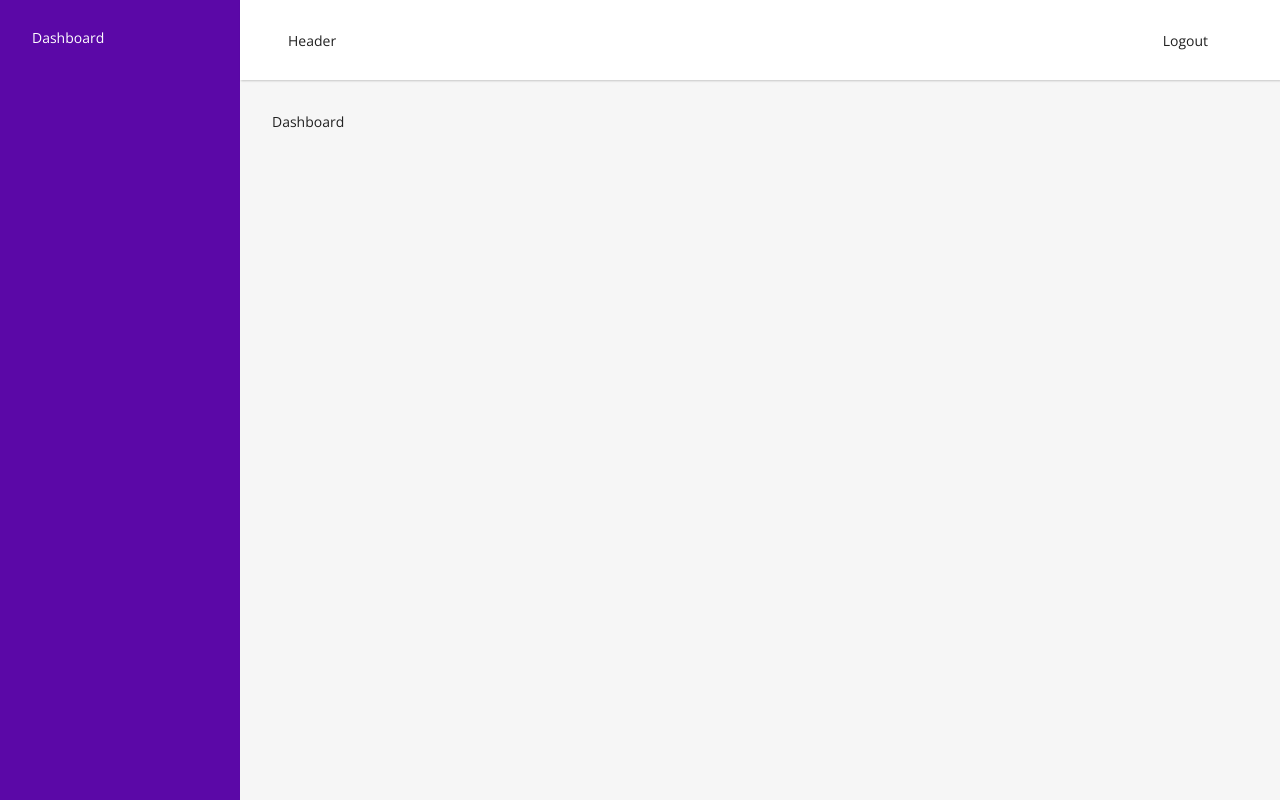
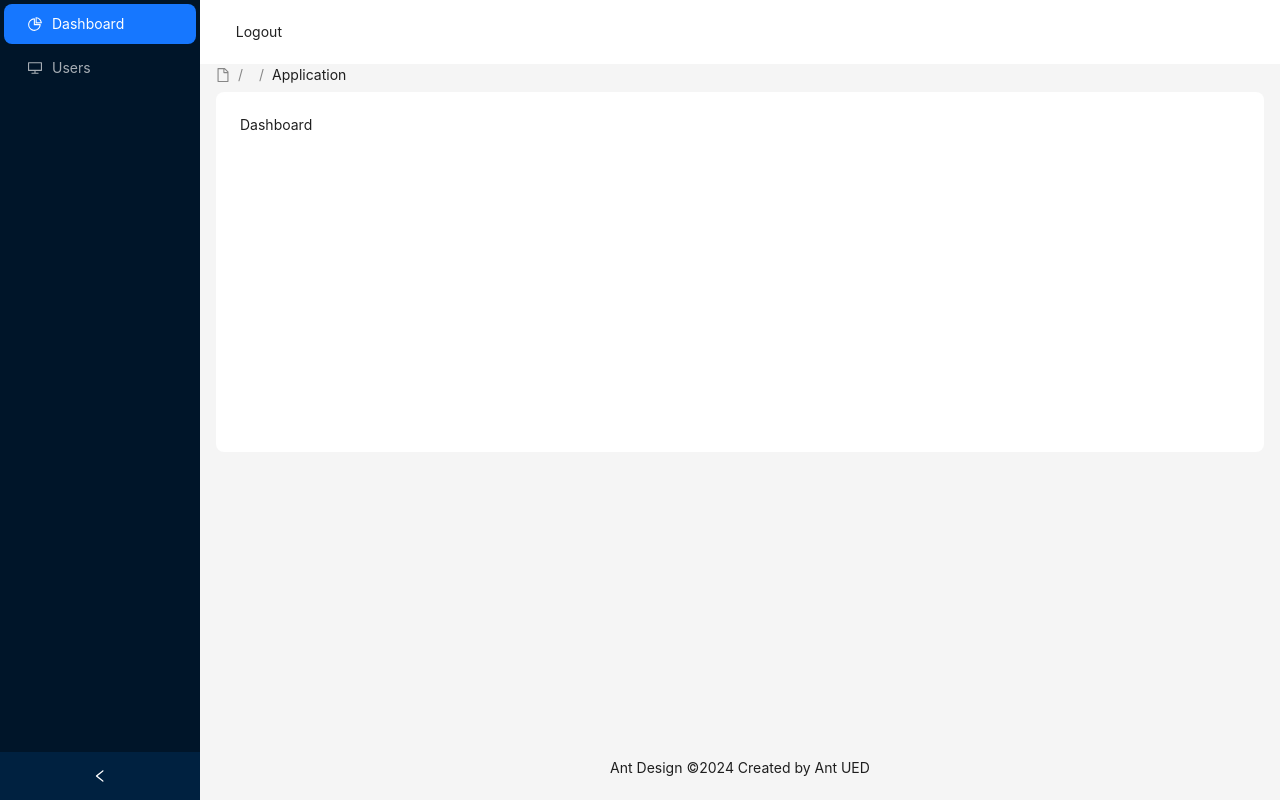
Before and after one commit to rahmatdeky/antrian, a React (Vite) app in the folder react-laravel11/: page /dashboard in a window 1280 px wide. Built offline with nearby package versions, Linux system fonts and the light colour scheme; no server answers; sample sign-in values are in the browser's storage.

Commit message:
install ant design DefaultLayout2 with ant design

```diff
--- a/react-laravel11/package.json
+++ b/react-laravel11/package.json
@@ -10,6 +10,8 @@
     "preview": "vite preview"
   },
   "dependencies": {
+    "@ant-design/icons": "^5.4.0",
+    "antd": "^5.19.3",
     "axios": "^1.7.2",
     "react": "^18.3.1",
     "react-dom": "^18.3.1",
--- a/react-laravel11/src/components/DefaultLayout.jsx
+++ b/react-laravel11/src/components/DefaultLayout.jsx
@@ -3,6 +3,7 @@ import { Link, Navigate, Outlet } from 'react-router-dom'
 import { useStateContext } from '../contexts/ContextProvider'
 import axiosClient from '../axios-client'
 import ProtectedLink from './ProtectedLink'
+import { Button } from "antd";
 
 export default function DefaultLayout() {
     const { user, token, notification, setUser, setToken, setNotification } = useStateContext()
@@ -29,8 +30,9 @@ export default function DefaultLayout() {
     return (
         <div id="defaultLayout" >
             <aside>
-                <Link to="/dashboard">Dashboard</Link>
-                {/* <ProtectedLink to="/dashboard" requiredAccess="">Dashboard</ProtectedLink> */}
+                <Link to="/dashboard">
+                    <Button type='primary'>Dashboard</Button>
+                </Link>
                 <ProtectedLink to="/users" requiredAccess="userManagement">Users</ProtectedLink>
             </aside>
             <div className='content'>
--- /dev/null
+++ b/react-laravel11/src/components/DefaultLayout2.jsx
@@ -0,0 +1,134 @@
+import React, { useState, useEffect } from 'react';
+import { Link, Navigate, Outlet, useNavigate } from 'react-router-dom'
+import { useStateContext } from '../contexts/ContextProvider'
+import axiosClient from '../axios-client'
+import ProtectedLink from './ProtectedLink'
+import {
+    DesktopOutlined,
+    FileOutlined,
+    PieChartOutlined,
+    TeamOutlined,
+    UserOutlined,
+} from '@ant-design/icons';
+import { Breadcrumb, Layout, Menu, theme } from 'antd';
+const { Header, Content, Footer, Sider } = Layout;
+
+const DefaultLayout2 = () => {
+    const { user, token, notification, setUser, setToken, setNotification } = useStateContext()
+    if (!token) {
+        return <Navigate to="/login" />
+    }
+    const navigate = useNavigate();
+
+    const onLogout = (e) => {
+        e.preventDefault()
+
+        axiosClient.post('/logout')
+            .then(() => {
+                setUser({})
+                setToken(null)
+            })
+    }
+
+    const onClick = (e) => {
+        const item = menus.find(item => item.key === e.key);
+        setBreadcrumMenu(item.label)
+        if (item) {
+            navigate(item.path)
+        }
+    }
+
+    useEffect(() => {
+        axiosClient.get('/user')
+            .then(({ data }) => {
+                setUser(data)
+            })
+    }, [])
+
+    const menus = [
+        {
+            label: 'Dashboard',
+            key: '1',
+            icon: <PieChartOutlined />,
+            path: '/dashboard'
+        },
+        {
+            label: 'Users',
+            key: '2',
+            icon: <DesktopOutlined />,
+            path: '/users'
+        }
+    ]
+    const [collapsed, setCollapsed] = useState(false);
+    const [breadcrumMenu, setBreadcrumMenu] = useState([]);
+    const [breadcrumMenuItem, setBreadcrumMenuItem] = useState([]);
+    const {
+        token: { colorBgContainer, borderRadiusLG },
+    } = theme.useToken();
+    return (
+        <Layout
+            style={{
+                minHeight: '100vh',
+            }}
+        >
+            <Sider collapsible collapsed={collapsed} onCollapse={(value) => setCollapsed(value)}>
+                <div className="demo-logo-vertical" />
+                <Menu theme="dark" defaultSelectedKeys={['1']} mode="inline" items={menus} onClick={onClick} />
+            </Sider>
+            <Layout>
+                <Header
+                    style={{
+                        padding: 0,
+                        background: colorBgContainer,
+                    }}
+                >
+                    <div> {user ? user.name : ""}  &nbsp; &nbsp;
+                        <a onClick={onLogout} className="btn-logout" href="#">Logout</a> </div>
+                </Header>
+                <Content
+                    style={{
+                        margin: '0 16px',
+                    }}
+                >
+                    <Breadcrumb
+                        items={[
+                            {
+                                href: '/dashboard',
+                                title: <FileOutlined />,
+                            },
+                            {
+                                href: '',
+                                title: (
+                                    <>
+                                        <span>{breadcrumMenu}</span>
+                                    </>
+                                ),
+                            },
+                            {
+                                title: 'Application',
+                            },
+                        ]}
+                    />
+                    <div
+                        style={{
+                            padding: 24,
+                            minHeight: 360,
+                            background: colorBgContainer,
+                            borderRadius: borderRadiusLG,
+                        }}
+                    >
+                        <Outlet />
+                    </div>
+                </Content>
+                <Footer
+                    style={{
+                        textAlign: 'center',
+                    }}
+                >
+                    Ant Design ©{new Date().getFullYear()} Created by Ant UED
+                </Footer>
+            </Layout>
+        </Layout>
+    );
+};
+export default DefaultLayout2;
--- a/react-laravel11/src/router.jsx
+++ b/react-laravel11/src/router.jsx
@@ -3,7 +3,7 @@ import Login from './views/Login';
 import Signup from './views/Signup';
 import Users from './views/Users';
 import NotFound from './views/NotFound';
-import DefaultLayout from './components/DefaultLayout';
+import DefaultLayout from './components/DefaultLayout2';
 import GuestLayout from './components/GuestLayout';
 import Dashboard from './views/Dashboard';
 import UserForm from './views/UserForm';
```
Also changed, not shown: 2 other files (tests, documents, lock files or other folders).
